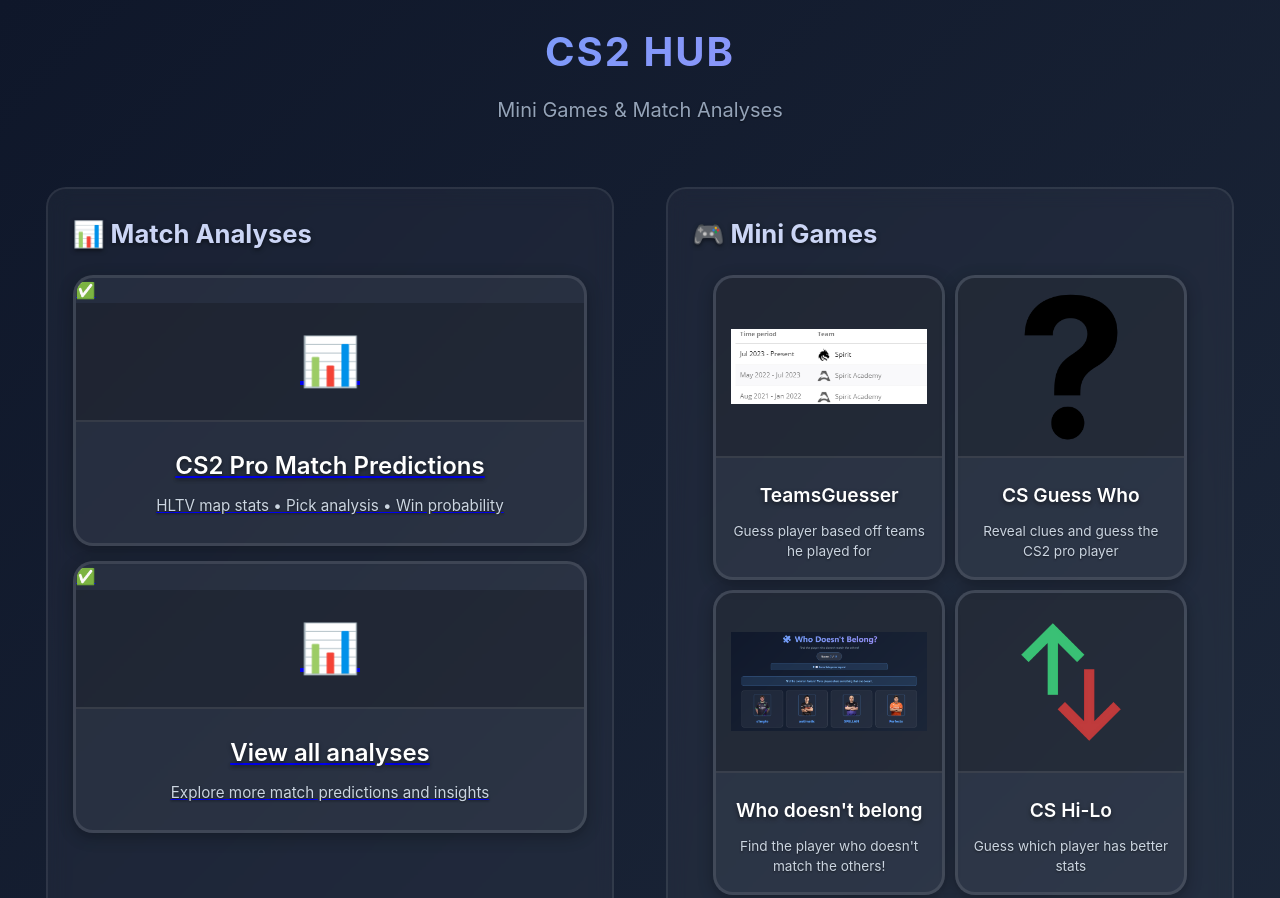
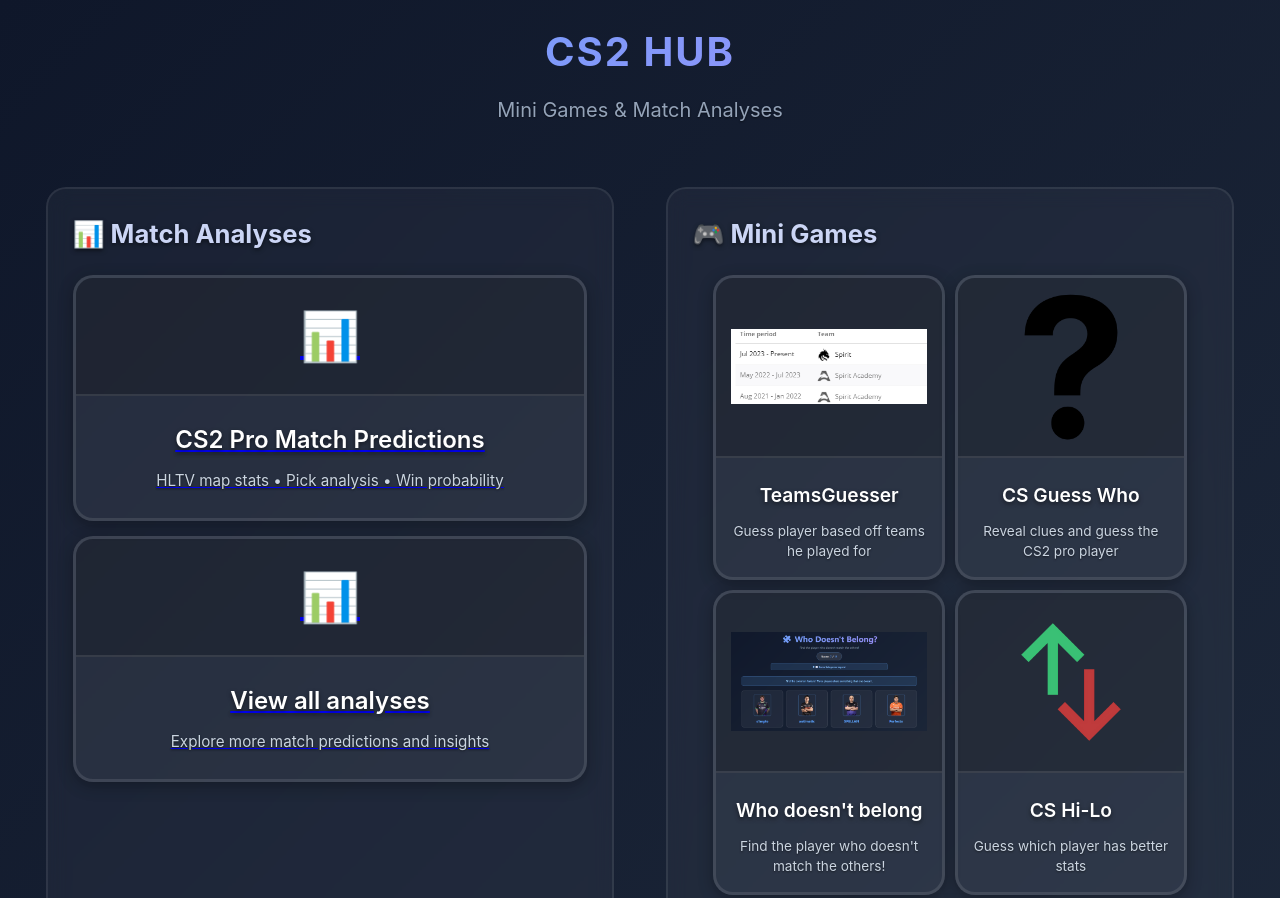
Before and after one commit to xtydan/cs2minigames, a plain HTML site: page index.html in a window 1280 px wide. Shown: the top 898 px of the page. Drawn offline with Linux system fonts and the light colour scheme.

Commit message:
Update index.html

```diff
--- a/index.html
+++ b/index.html
@@ -24,7 +24,7 @@
       </div>
 
       <div class="analyses-grid" id="analysesGrid">
-        <a href="analyses/" class="card">  ✅
+        <a href="analyses/" class="card">
           <div class="card-icon">📊</div>
           <div class="card-content">
             <h2>CS2 Pro Match Predictions</h2>
@@ -32,7 +32,7 @@
           </div>
         </a>
 
-        <a href="analyses/" class="card">  ✅
+        <a href="analyses/" class="card">
           <div class="card-icon">📊</div>
           <div class="card-content">
             <h2>View all analyses</h2>
```
